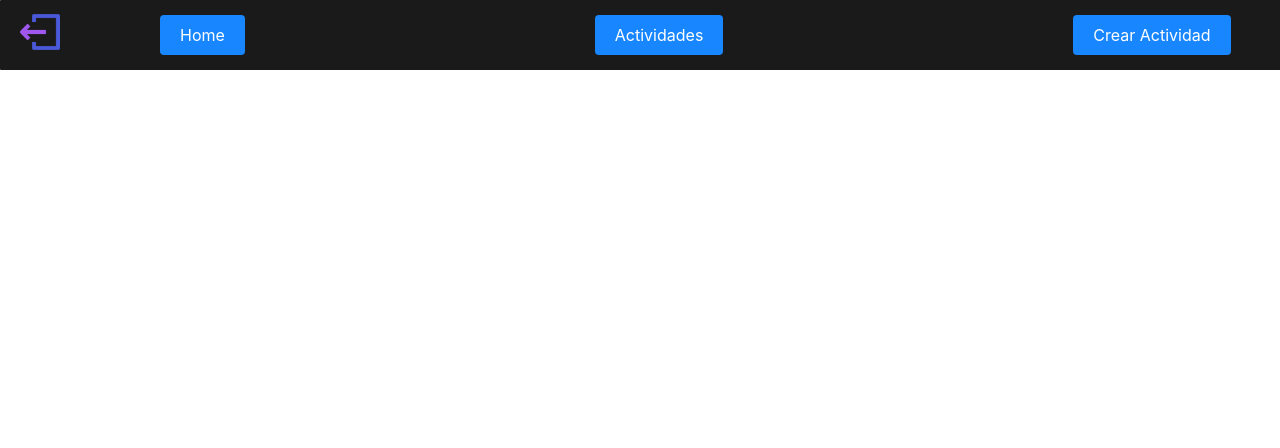
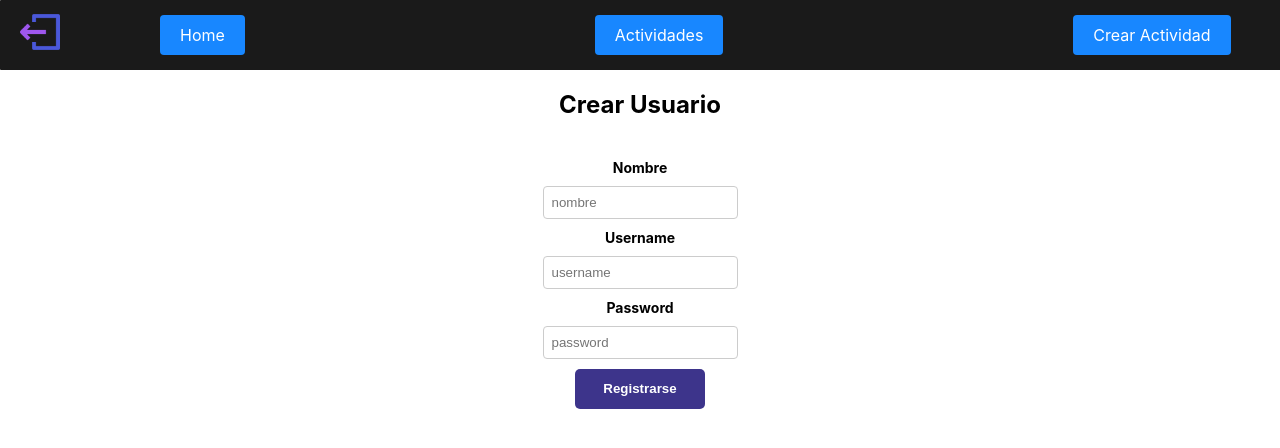
Before and after one commit to erubio07/PI-Countries-main, a React (Create React App) app in the folder client/countries/: page /signup in a window 1280 px wide. Shown: the top 448 px of the page. Built offline with nearby package versions, Linux system fonts and the light colour scheme.

Commit message:
componente Signup

```diff
--- a/client/countries/src/App.js
+++ b/client/countries/src/App.js
@@ -7,6 +7,7 @@ import Navbar from "./Components/Navbar/Navbar";
 import Activity from "./Views/Activity/Activity";
 import Activities from "./Views/Activities/Activities";
 import Update from "./Components/UpdateActivity/Update";
+import SignUp from "./Views/SignUp/SignUp";
 import { AuthProvider } from "./AuthProvider/AuthProvider";
 import { ProtectedRoute } from "./Components/ProtectedRoutes/ProtectedRoutes";
 
@@ -18,6 +19,7 @@ function App() {
         {location.pathname !== "/" && <Navbar />}
         <Routes>
           <Route exact path="/" element={<Landing />} />
+          <Route path="/signup" element={<SignUp />} />
           <Route path="/home" element={<ProtectedRoute element={<Home />} />} />
           <Route
             path="/countries/:id"
--- a/client/countries/src/Views/Landing/Landing.jsx
+++ b/client/countries/src/Views/Landing/Landing.jsx
@@ -101,6 +101,9 @@ function Landing() {
           onChange={(e) => handlePassword(e)}
         />
         <button className={styles.button}>Login</button>
+        <p className={styles.text}>
+          No tienes una cuenta? <NavLink to="/signup">Registrate</NavLink>
+        </p>
       </form>
     </div>
   );
--- /dev/null
+++ b/client/countries/src/Views/SignUp/SignUp.jsx
@@ -0,0 +1,112 @@
+import React, { useState } from "react";
+import { NavLink, useNavigate } from "react-router-dom";
+import style from "./SignUp.module.css";
+import Swal from "sweetalert2";
+import axios from "axios";
+
+const SignUp = () => {
+  const [name, setName] = useState("");
+  const [username, setUsername] = useState("");
+  const [password, setPassword] = useState("");
+  const navigate = useNavigate();
+
+  const handleName = (e) => {
+    setName(e.target.value);
+  };
+
+  const handleUsername = (e) => {
+    setUsername(e.target.value);
+  };
+
+  const handlePassword = (e) => {
+    setPassword(e.target.value);
+  };
+
+  //   console.log(name, username, password);
+
+  const handleSUbmit = async (e) => {
+    e.preventDefault();
+    try {
+      if (!name || !username || !password) {
+        return Swal.fire({
+          title: "Campos incompletos",
+          text: "Hay campos sin completar",
+          icon: "error",
+          confirmButtonText: "Ok",
+        });
+      }
+      if (name && username && password) {
+        const response = await axios.post("http://localhost:3001/signup", {
+          name,
+          username,
+          password,
+        });
+        console.log(response);
+        if (response.statusText === "OK") {
+          Swal.fire({
+            title: "Success",
+            text: "Te has registrado correctamente, redireccionando",
+            showConfirmButton: false,
+            timer: 2000,
+            icon: "success",
+          });
+
+          setTimeout(() => {
+            navigate("/");
+          }, 2000);
+        }
+      }
+    } catch (error) {
+      if (error.response && error.response.status === 400) {
+        Swal.fire({
+          title: "Nombre de usuario incorrecto",
+          text: "El nombre de usuario ya existe",
+          icon: "error",
+        });
+      } else {
+        Swal.fire({
+          title: "Error",
+          text: "Hubo un problema durante el registro",
+          icon: "error",
+        });
+      }
+    }
+  };
+
+  return (
+    <div>
+      <h2>Crear Usuario</h2>
+      <form className={style.form} onSubmit={(e) => handleSUbmit(e)}>
+        <label className={style.label}>Nombre</label>
+        <input
+          className={style.input}
+          type="text"
+          placeholder="nombre"
+          value={name}
+          onChange={(e) => handleName(e)}
+        />
+        <label className={style.label}>Username</label>
+        <input
+          className={style.input}
+          type="text"
+          placeholder="username"
+          value={username}
+          onChange={(e) => handleUsername(e)}
+        />
+        <label className={style.label}>Password</label>
+        <input
+          className={style.input}
+          type="password"
+          placeholder="password"
+          value={password}
+          onChange={(e) => handlePassword(e)}
+        />
+        <button className={style.button} type="submit">
+          Registrarse
+        </button>
+      </form>
+    </div>
+  );
+};
+
+export default SignUp;
--- /dev/null
+++ b/client/countries/src/Views/SignUp/SignUp.module.css
@@ -0,0 +1,64 @@
+.form {
+    display: flex;
+    flex-direction: column;
+    gap: 10px;
+    width: 300px;
+    align-items: center;
+    margin: auto;
+    margin-top: 20px;
+    font-weight: bold;
+    color:black;
+    background-color: rgba(255, 255, 255, 0.7);
+    padding: 20px;
+    border-radius: 10px;
+  }
+
+  .label {
+    font-size: 14px;
+  }
+
+  .input {
+    padding: 8px;
+    border: 1px solid #ccc;
+    border-radius: 4px;
+  }
+
+  .button {
+    min-width: 130px;
+    height: 40px;
+    color: #fff;
+    padding: 5px 10px;
+    font-weight: bold;
+    text-decoration: none;
+    cursor: pointer;
+    transition: all 0.3s ease;
+    position: relative;
+    display: inline-block;
+    outline: none;
+    overflow: hidden;
+    border-radius: 5px;
+    border: none;
+    background-color: #3d348b;
+  }
+
+  .button:hover {
+    border-radius: 5px;
+    padding-right: 24px;
+    padding-left: 8px;
+  }
+
+  .button:hover:after {
+    opacity: 1;
+    right: 10px;
+  }
+
+  .button:after {
+    content: "\00BB";
+    position: absolute;
+    opacity: 0;
+    font-size: 20px;
+    line-height: 40px;
+    top: 0;
+    right: -20px;
+    transition: 0.4s;
+  }
```
Also changed, not shown: 2 other files (tests, documents, lock files or other folders).
